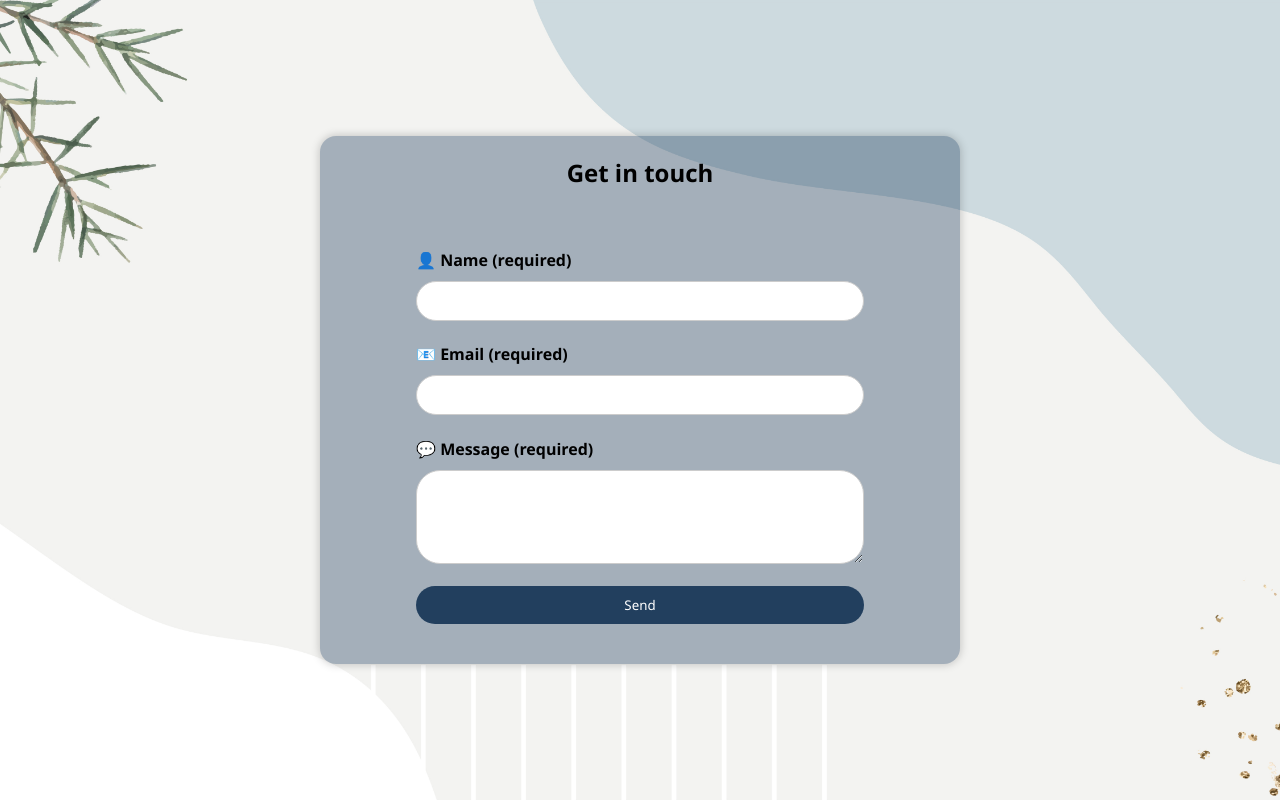
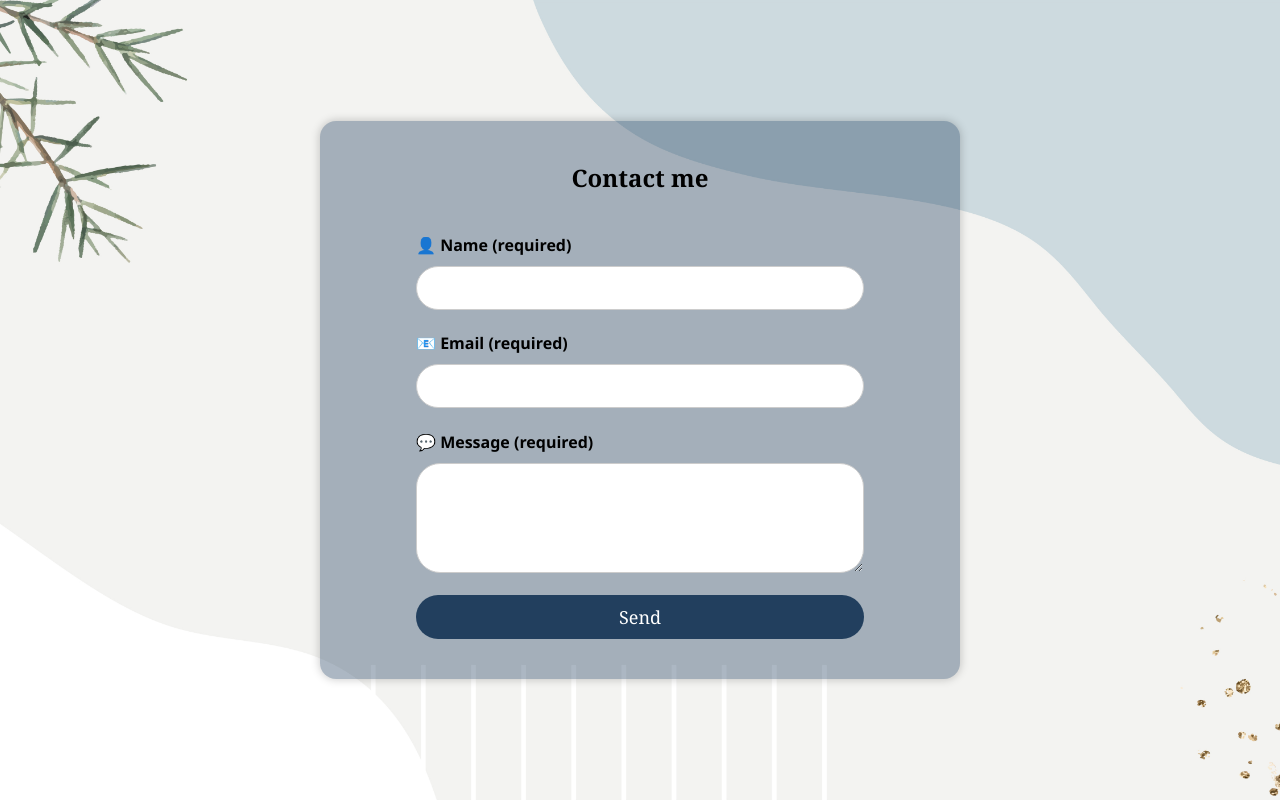
Before and after one commit to StefaniaPaduraru/contact-form, a website: page index.html in a window 1280 px wide. Drawn offline with nearby package versions, Linux system fonts and the light colour scheme.

Commit message:
Update contact heading and styles

```diff
--- a/index.html
+++ b/index.html
@@ -8,7 +8,7 @@
 </head>
 <body>
     <div class="container">
-        <h2>Get in touch</h2>
+        <h2>Contact me</h2>
     <form action="/send-email" method="post" id="contact-form">
         <div class="form-control">
             <label for="name">👤 Name (required)</label>
--- a/styles.css
+++ b/styles.css
@@ -5,6 +5,10 @@
 h2{
     max-width: 100%;
     text-align: center;
+    font-family: Cambria, Cochin, Georgia, Times, 'Times New Roman', serif;
+    margin-top: 5vh;
+    margin-bottom: 0vh;
+    font-size: x-large;
 }
 body{
     word-wrap: break-word;
@@ -76,6 +80,7 @@ body{
     margin-bottom: 5%;
     border: 1px solid #ccc;
     border-radius: 24px;
+    font-size: medium;
 }
 
 #contact-form button {
@@ -83,6 +88,8 @@ body{
     background-color: #0a2b4ed7;
     color: #fff;
     border: none;
+    font-size: large;
+    font-family: Cambria, Cochin, Georgia, Times, 'Times New Roman', serif;
     border-radius: 24px;
     cursor: pointer;
 }
@@ -104,7 +111,7 @@ body{
 
 #contact-form button:hover {
     background-color:#0a2b4eb2;
-    animation: moveOnHover 0.5s ease-in-out infinite;
+    animation: moveOnHover 0.5s ease-in-out;
 }
 
 .form-control{
```
